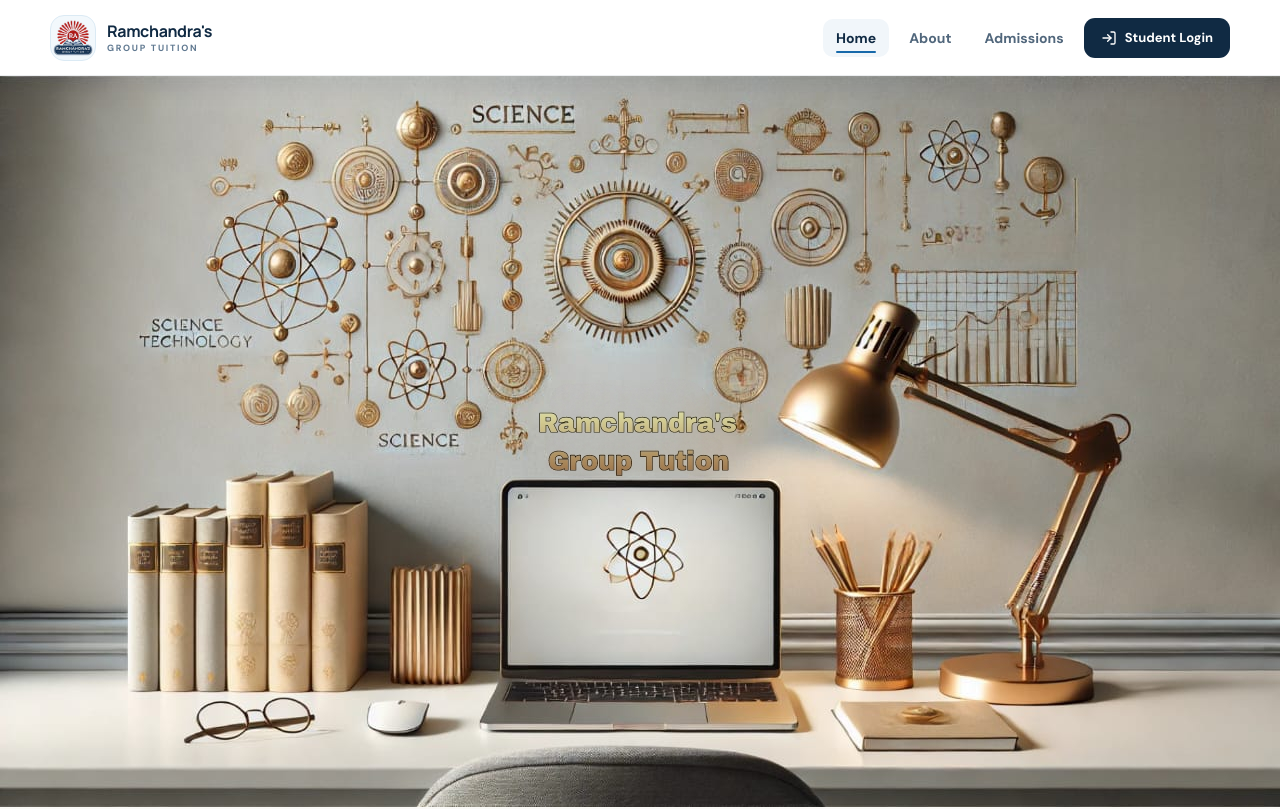
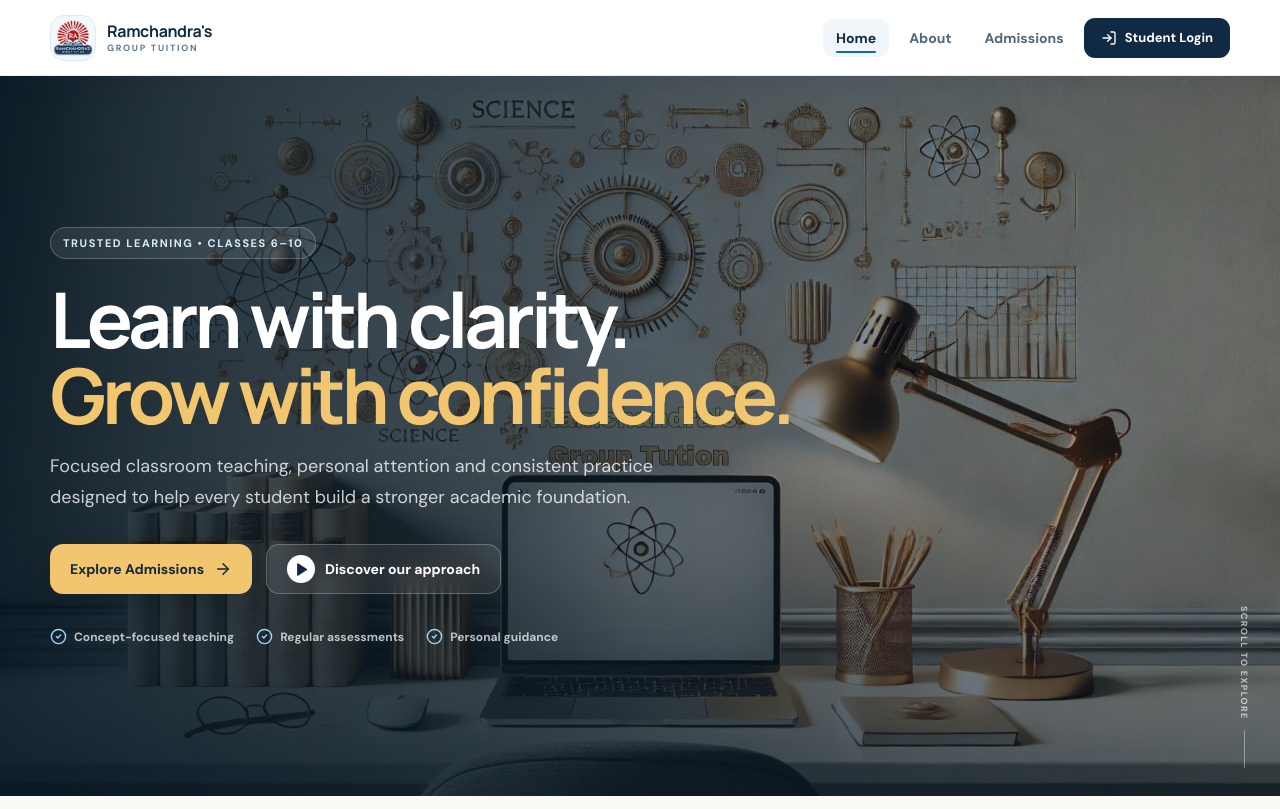
Before and after one commit to Rohan9833/Ramchandras-Group-Tution, a React (Vite) app: page / in a window 1280 px wide. Shown: the top 809 px of the page. Built offline with nearby package versions, Linux system fonts and the light colour scheme; no server answers.

Commit message:
Redesign frontend UI

```diff
--- a/src/Home/MainImg.css
+++ b/src/Home/MainImg.css
@@ -1,13 +1,190 @@
-*{
-    margin: 0;
+.hero {
+  position: relative;
+  min-height: min(720px, calc(100vh - 76px));
+  display: flex;
+  align-items: center;
+  overflow: hidden;
+  background: #0a2235;
 }
 
-#main-img{
-    margin-left: -6px;
-    margin-top: 50px;
-    width: 100vw;
+.hero-image {
+  position: absolute;
+  inset: 0;
+  width: 100%;
+  height: 100%;
+  object-fit: cover;
+  object-position: center;
+}
 
-    height: 100vh;
-    z-index: -1;
+.hero-overlay {
+  position: absolute;
+  inset: 0;
+  background:
+    linear-gradient(90deg, rgba(5, 22, 35, .88) 0%, rgba(5, 22, 35, .67) 43%, rgba(5, 22, 35, .22) 100%),
+    linear-gradient(0deg, rgba(5, 22, 35, .5), transparent 45%);
+}
 
+.hero-content {
+  position: relative;
+  z-index: 1;
+  width: min(1180px, calc(100% - 48px));
+  margin: 0 auto;
+  padding: 80px 0;
+  color: white;
+}
+
+.hero-badge {
+  display: inline-flex;
+  padding: 8px 12px;
+  border: 1px solid rgba(255,255,255,.22);
+  border-radius: 999px;
+  background: rgba(255,255,255,.08);
+  color: #d8edf9;
+  font-size: 11px;
+  font-weight: 800;
+  letter-spacing: .14em;
+}
+
+.hero h1 {
+  max-width: 760px;
+  margin: 22px 0 18px;
+  font-family: 'Manrope', sans-serif;
+  font-size: clamp(48px, 6vw, 78px);
+  line-height: .99;
+  letter-spacing: -.055em;
+}
+
+.hero h1 em {
+  color: #f1c66f;
+  font-style: normal;
+}
+
+.hero-content > p {
+  max-width: 610px;
+  margin: 0;
+  color: rgba(255,255,255,.78);
+  font-size: 18px;
+  line-height: 1.7;
+}
+
+.hero-actions {
+  display: flex;
+  align-items: center;
+  gap: 14px;
+  margin-top: 32px;
+  flex-wrap: wrap;
+}
+
+.hero-primary,
+.hero-secondary {
+  display: inline-flex;
+  align-items: center;
+  gap: 10px;
+  min-height: 50px;
+  padding: 0 20px;
+  border-radius: 13px;
+  font-size: 14px;
+  font-weight: 800;
+  transition: .2s ease;
+}
+
+.hero-primary {
+  background: #f1c66f;
+  color: #12283b;
+  box-shadow: 0 12px 30px rgba(0,0,0,.16);
+}
+
+.hero-primary:hover {
+  transform: translateY(-2px);
+  background: #ffd783;
+}
+
+.hero-secondary {
+  color: white;
+  border: 1px solid rgba(255,255,255,.24);
+  background: rgba(255,255,255,.08);
+  backdrop-filter: blur(10px);
+}
+
+.hero-secondary:hover {
+  background: rgba(255,255,255,.14);
+}
+
+.hero-secondary span {
+  width: 28px;
+  height: 28px;
+  display: grid;
+  place-items: center;
+  border-radius: 50%;
+  background: white;
+  color: #102a43;
+}
+
+.hero-trust {
+  display: flex;
+  gap: 22px;
+  flex-wrap: wrap;
+  margin-top: 34px;
+  color: rgba(255,255,255,.72);
+  font-size: 12px;
+  font-weight: 700;
+}
+
+.hero-trust span {
+  display: inline-flex;
+  align-items: center;
+  gap: 7px;
+}
+
+.hero-trust svg {
+  color: #9bd4f5;
+}
+
+.hero-scroll {
+  position: absolute;
+  z-index: 1;
+  right: 30px;
+  bottom: 28px;
+  display: flex;
+  align-items: center;
+  gap: 10px;
+  color: rgba(255,255,255,.65);
+  font-size: 9px;
+  font-weight: 800;
+  letter-spacing: .15em;
+  writing-mode: vertical-rl;
+}
+
+.hero-scroll span {
+  width: 1px;
+  height: 38px;
+  background: rgba(255,255,255,.4);
+}
+
+@media (max-width: 700px) {
+  .hero {
+    min-height: 690px;
   }
+
+  .hero-content {
+    width: min(100% - 36px, 1180px);
+    padding: 54px 0;
+  }
+
+  .hero h1 {
+    font-size: clamp(42px, 13vw, 62px);
+  }
+
+  .hero-content > p {
+    font-size: 16px;
+  }
+
+  .hero-trust {
+    display: grid;
+    gap: 10px;
+  }
+
+  .hero-scroll {
+    display: none;
+  }
+}
```
